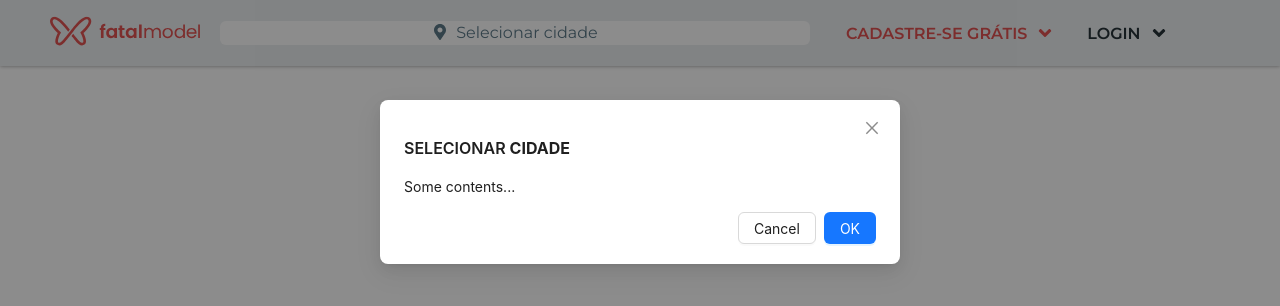
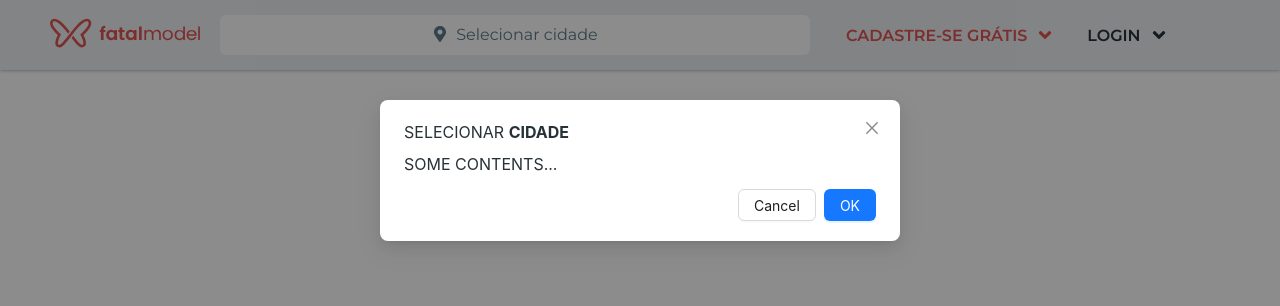
Before and after one commit to GabFreitass/fatal-model-clone, a React (Create React App) app: page / in a window 1280 px wide. Both pictures are taken after a click on the button "Selecionar cidade". Shown: the top 306 px of the page. Built offline with nearby package versions, Linux system fonts and the light colour scheme.

Commit message:
upd: grow height in select city input

```diff
--- a/src/components/Header/Header.scss
+++ b/src/components/Header/Header.scss
@@ -26,6 +26,7 @@ nav.header-nav {
   font-size: 1rem;
   line-height: 1.5rem;
   font-family: var(--default-font);
+  padding: 0.5rem;
 }
 
 .header-dropdown {
@@ -57,3 +58,13 @@ nav.header-nav {
     align-items: center;
   }
 }
+
+.header-modal {
+  p {
+    margin: 0;
+    font-size: 1rem;
+    text-transform: uppercase;
+    font-weight: 400;
+    color: var(--secondary-color);
+  }
+}
--- a/src/components/Header/Header.tsx
+++ b/src/components/Header/Header.tsx
@@ -50,6 +50,7 @@ function Header() {
           Selecionar cidade
         </Button>
         <Modal
+          className="header-modal"
           onCancel={closeModal}
           title={
             <p>
```
Lines whose indentation alone changed are shown as unchanged.
